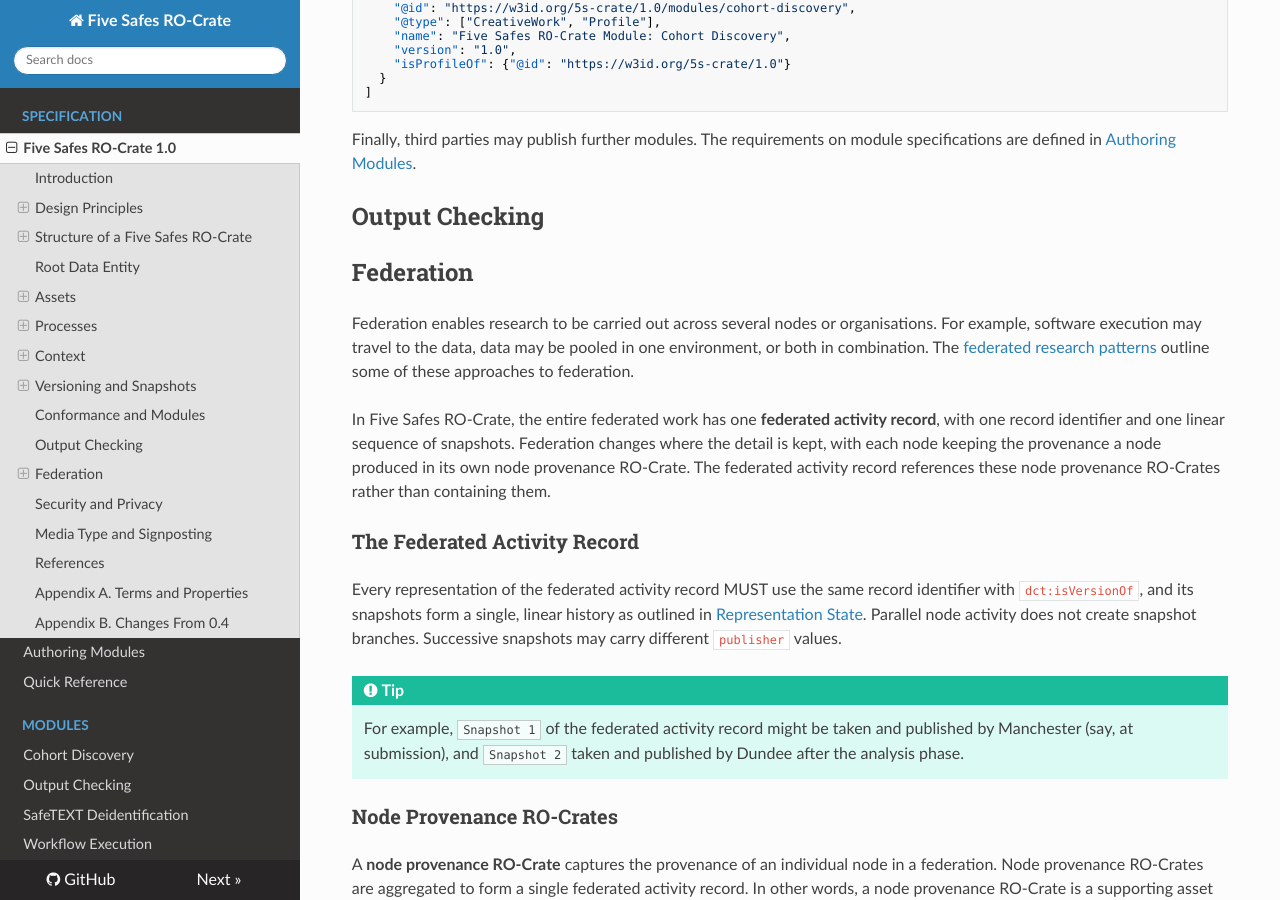
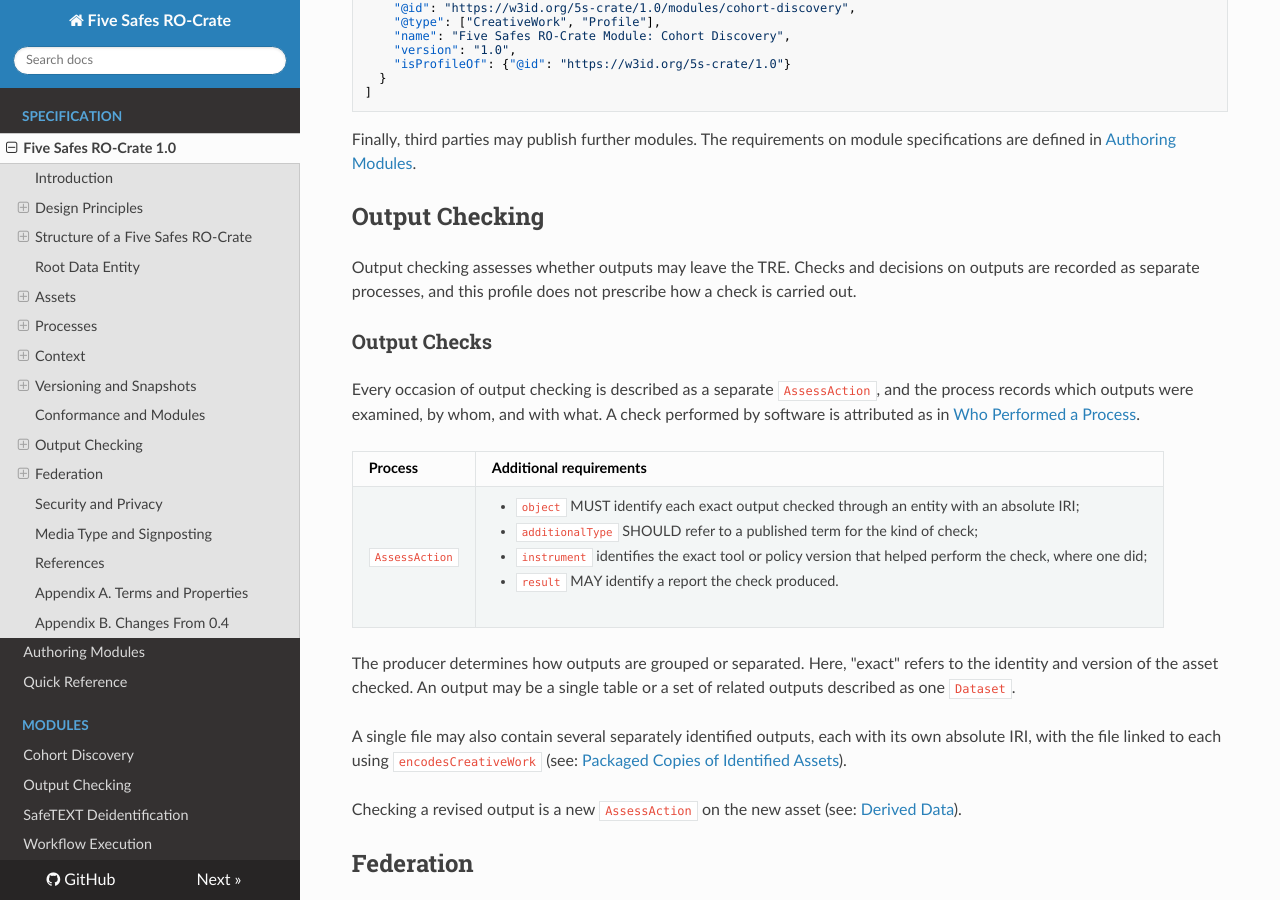
Before and after one commit to eScienceLab/Five-Safes-RO-Crate, an MkDocs documentation site: the page built from docs/index.md, in a window 1280 px wide and 900 px high, scrolled down 25005 px. Built offline with MkDocs 1.6.1, drawn with Linux system fonts in a browser that asks for light colours; nearby versions of some CDN libraries.

Commit message:
docs: output checks

```diff
--- a/docs/index.md
+++ b/docs/index.md
@@ -940,6 +940,22 @@ Finally, third parties may publish further modules. The requirements on module s
 
 ## Output Checking
 
+Output checking assesses whether outputs may leave the TRE. Checks and decisions on outputs are recorded as separate processes, and this profile does not prescribe how a check is carried out.
+
+### Output Checks
+
+Every occasion of output checking is described as a separate `AssessAction`, and the process records which outputs were examined, by whom, and with what. A check performed by software is attributed as in [Who Performed a Process](#who-performed-a-process).
+
+| Process | Additional requirements |
+|---|---|
+| `AssessAction` | <ul> <li> `object` MUST identify each exact output checked through an entity with an absolute IRI; </li> <li> `additionalType` SHOULD refer to a published term for the kind of check; </li> <li> `instrument` identifies the exact tool or policy version that helped perform the check, where one did; </li> <li> `result` MAY identify a report the check produced. </li> </ul> |
+
+The producer determines how outputs are grouped or separated. Here, "exact" refers to the identity and version of the asset checked. An output may be a single table or a set of related outputs described as one `Dataset`.
+
+A single file may also contain several separately identified outputs, each with its own absolute IRI, with the file linked to each using `encodesCreativeWork` (see: [Packaged Copies of Identified Assets](#packaged-copies-of-identified-assets)).
+
+Checking a revised output is a new `AssessAction` on the new asset (see: [Derived Data](#derived-data)).
+
 ## Federation
 
 Federation enables research to be carried out across several nodes or organisations. For example, software execution may travel to the data, data may be pooled in one environment, or both in combination. The [federated research patterns](https://docs.federated-research.com/federated_research_patterns) outline some of these approaches to federation.
```
